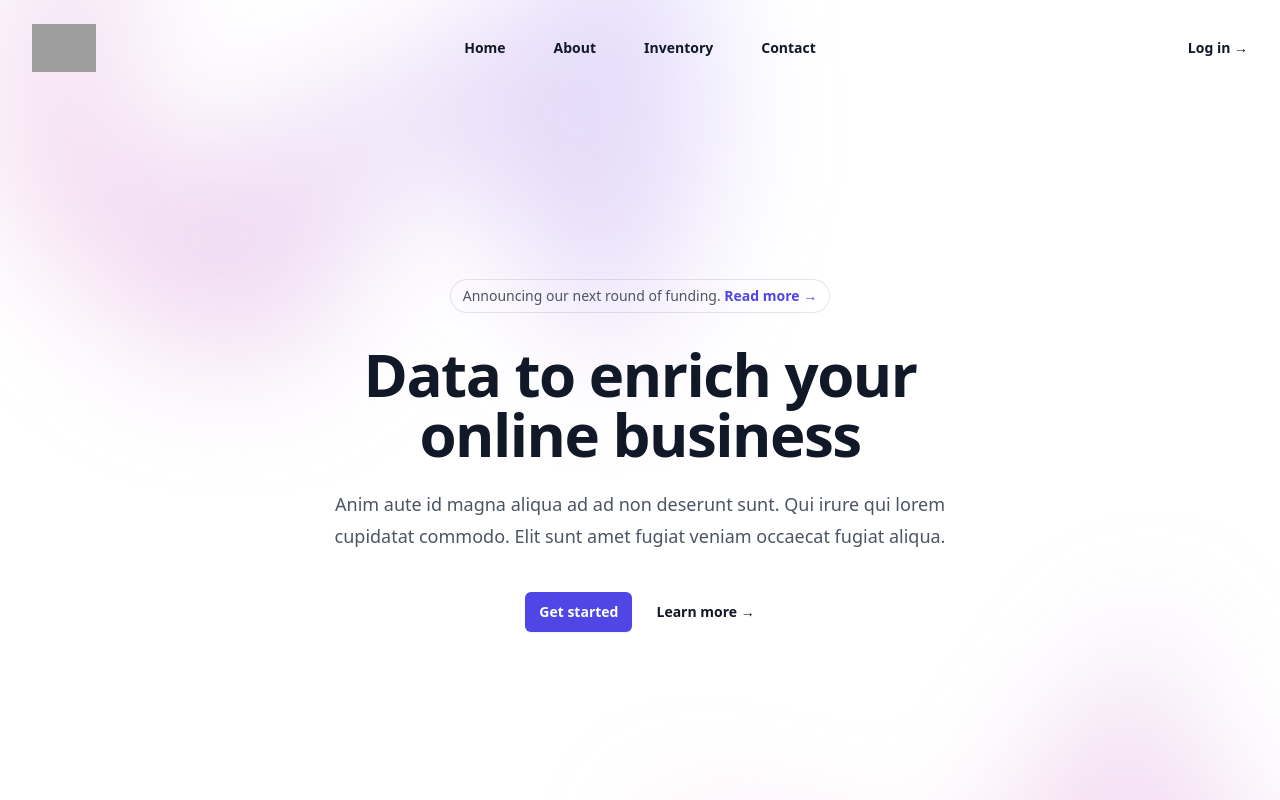
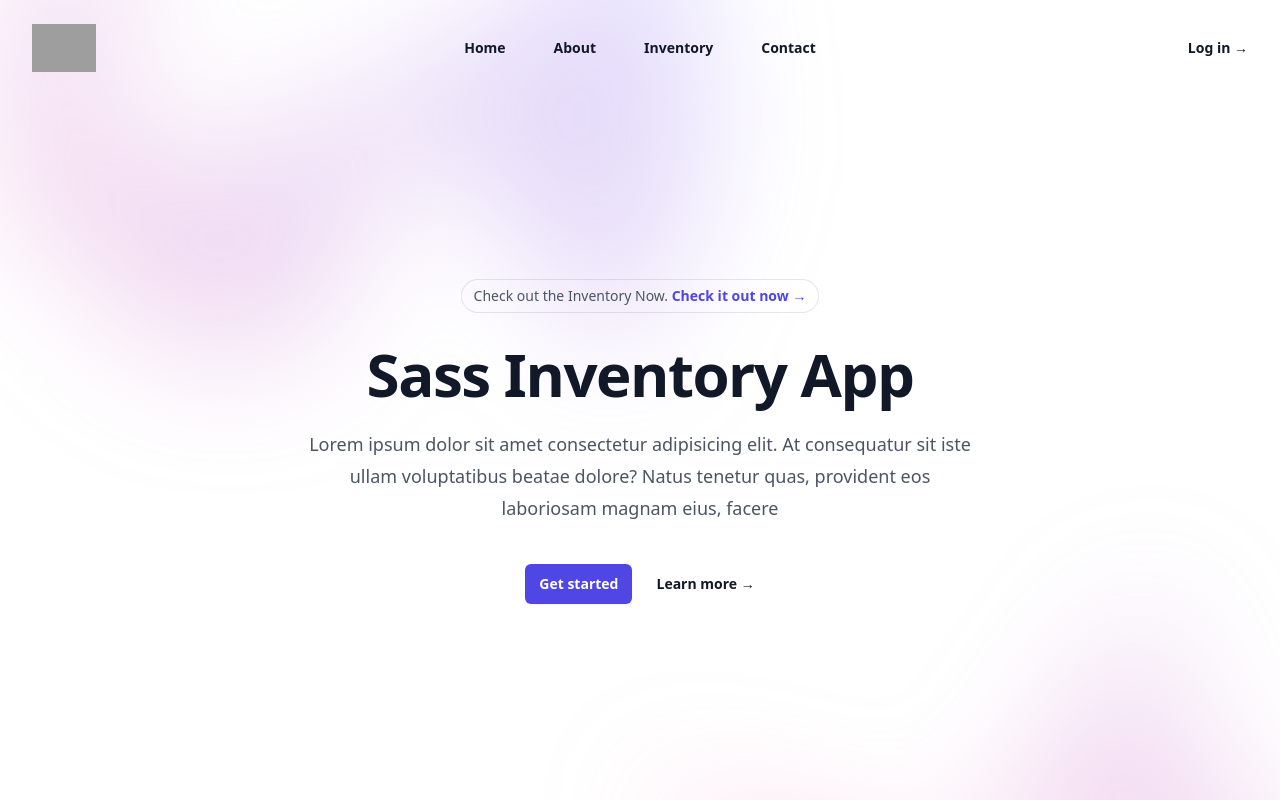
Before and after one commit to prahladinala/inventory-app, a React (Create React App) app: page / in a window 1280 px wide. Shown: the top 800 px of the page. Built offline with nearby package versions, Linux system fonts and the light colour scheme; grey boxes are pictures that could not be loaded.

Commit message:
Link Tag in NavBar

```diff
--- a/src/components/NavBar.js
+++ b/src/components/NavBar.js
@@ -1,12 +1,13 @@
 import { useState } from "react";
 import { Dialog } from "@headlessui/react";
 import { Bars3Icon, XMarkIcon } from "@heroicons/react/24/outline";
+import { Link } from "react-router-dom";
 
 const navigation = [
-  { name: "Home", href: "#" },
-  { name: "About", href: "#" },
-  { name: "Inventory", href: "#" },
-  { name: "Contact", href: "#" },
+  { name: "Home", href: "/" },
+  { name: "About", href: "/about" },
+  { name: "Inventory", href: "/dashboard" },
+  { name: "Contact", href: "/contact" },
 ];
 
 const NavBar = () => {
@@ -41,13 +42,13 @@ const NavBar = () => {
           </div>
           <div className="hidden lg:flex lg:gap-x-12">
             {navigation.map((item) => (
-              <a
+              <Link
                 key={item.name}
-                href={item.href}
+                to={item.href}
                 className="text-sm font-semibold leading-6 text-gray-900"
               >
                 {item.name}
-              </a>
+              </Link>
             ))}
           </div>
           <div className="hidden lg:flex lg:flex-1 lg:justify-end">
@@ -128,21 +129,21 @@ const NavBar = () => {
         <div className="mx-auto max-w-2xl py-32 sm:py-48 lg:py-56">
           <div className="hidden sm:mb-8 sm:flex sm:justify-center">
             <div className="relative rounded-full px-3 py-1 text-sm leading-6 text-gray-600 ring-1 ring-gray-900/10 hover:ring-gray-900/20">
-              Announcing our next round of funding.{" "}
+              Check out the Inventory Now.{" "}
               <a href="#" className="font-semibold text-indigo-600">
                 <span className="absolute inset-0" aria-hidden="true" />
-                Read more <span aria-hidden="true">&rarr;</span>
+                Check it out now <span aria-hidden="true">&rarr;</span>
               </a>
             </div>
           </div>
           <div className="text-center">
             <h1 className="text-4xl font-bold tracking-tight text-gray-900 sm:text-6xl">
-              Data to enrich your online business
+              Sass Inventory App
             </h1>
             <p className="mt-6 text-lg leading-8 text-gray-600">
-              Anim aute id magna aliqua ad ad non deserunt sunt. Qui irure qui
-              lorem cupidatat commodo. Elit sunt amet fugiat veniam occaecat
-              fugiat aliqua.
+              Lorem ipsum dolor sit amet consectetur adipisicing elit. At
+              consequatur sit iste ullam voluptatibus beatae dolore? Natus
+              tenetur quas, provident eos laboriosam magnam eius, facere
             </p>
             <div className="mt-10 flex items-center justify-center gap-x-6">
               <a
```
